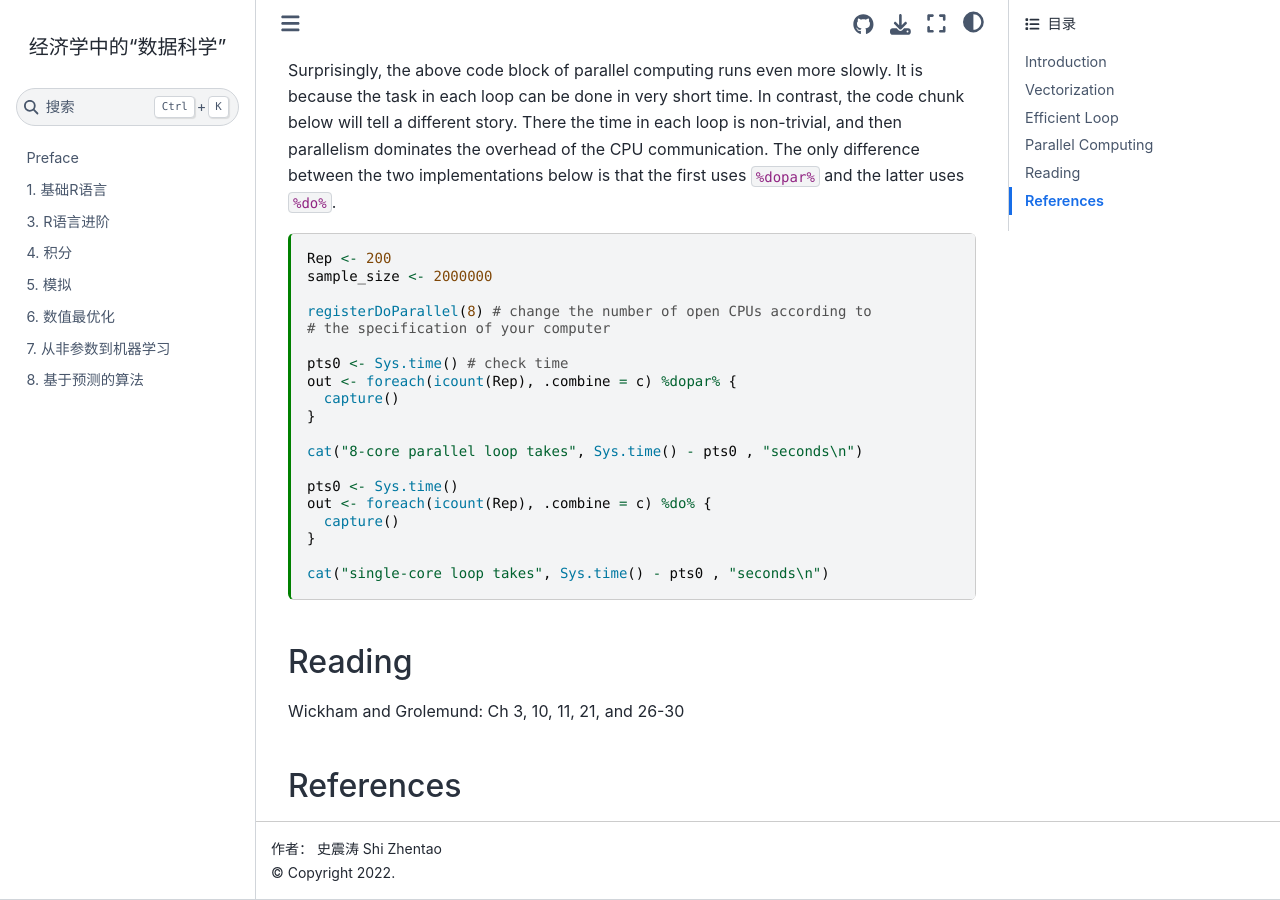
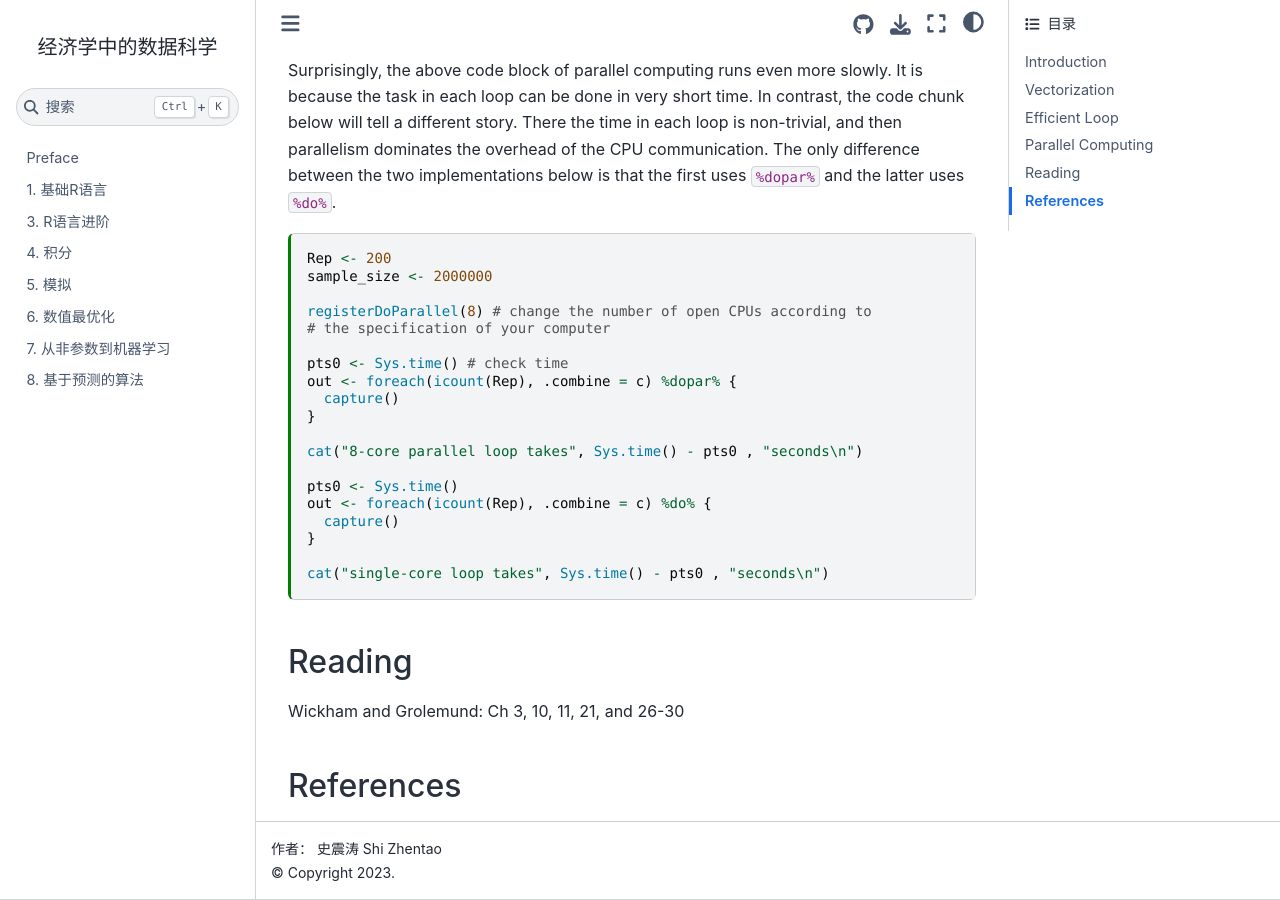
Before and after one commit to zhentaoshi/econ_data_science, a Jupyter Book: the page built from 03-advanced_R.ipynb, in a window 1280 px wide and 900 px high, scrolled down 6068 px. Built offline with Jupyter Book 1.0.4 settings and Sphinx 7.4.7 and the Sphinx Book theme 1.1.4, drawn with Linux system fonts in a browser that asks for light colours.

```diff
--- a/_config.yml
+++ b/_config.yml
@@ -1,9 +1,9 @@
 # Book settings
 # Learn more at https://jupyterbook.org/customize/config.html
 
-title: 经济学中的“数据科学”
+title: 经济学中的数据科学
 author: 史震涛 Shi Zhentao
-copyright: "2022"
+copyright: "2023"
 
 # logo: logo.png
 
```
Also changed, not shown: 03-advanced_R.ipynb, API.ipynb (added).
